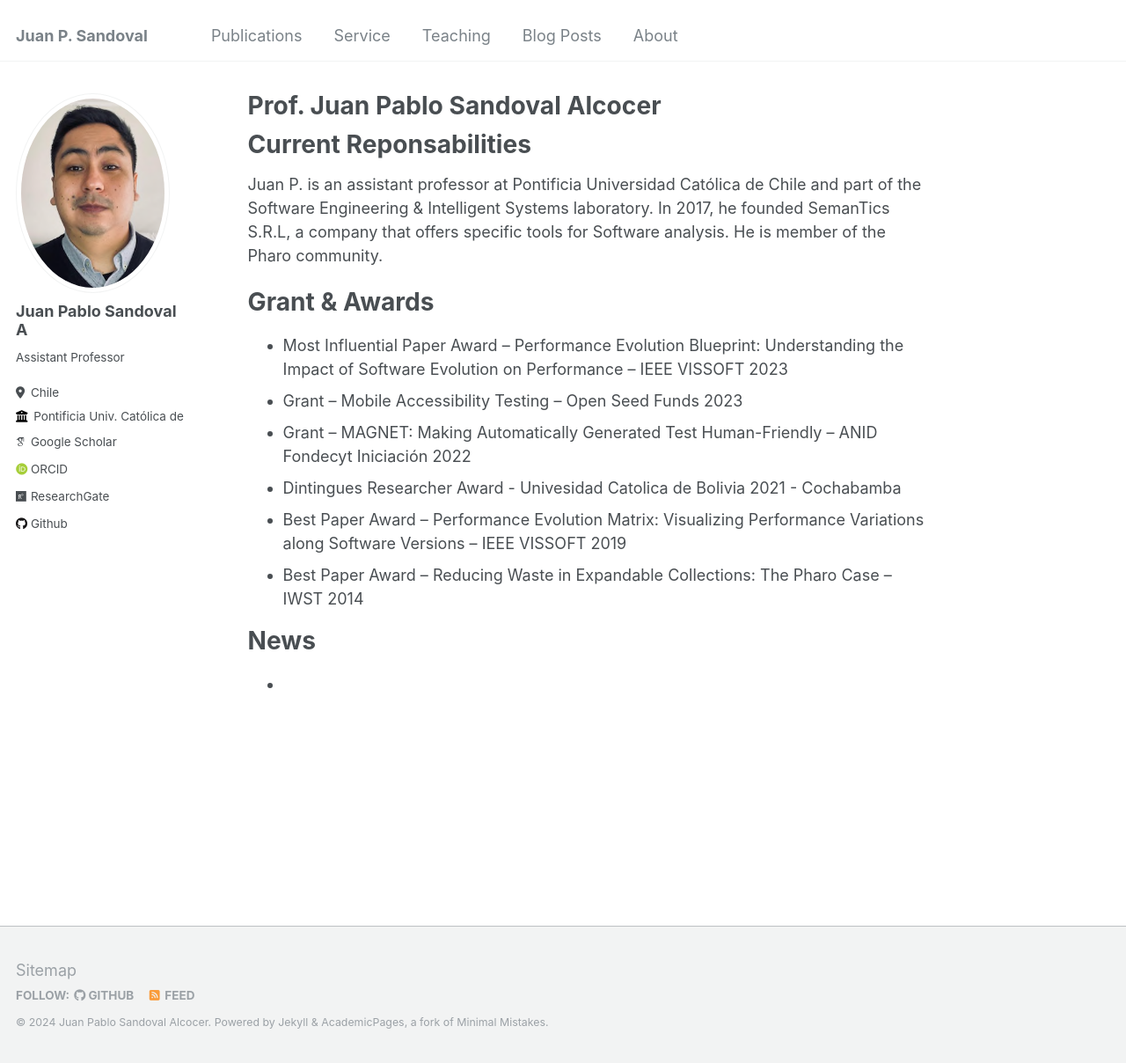
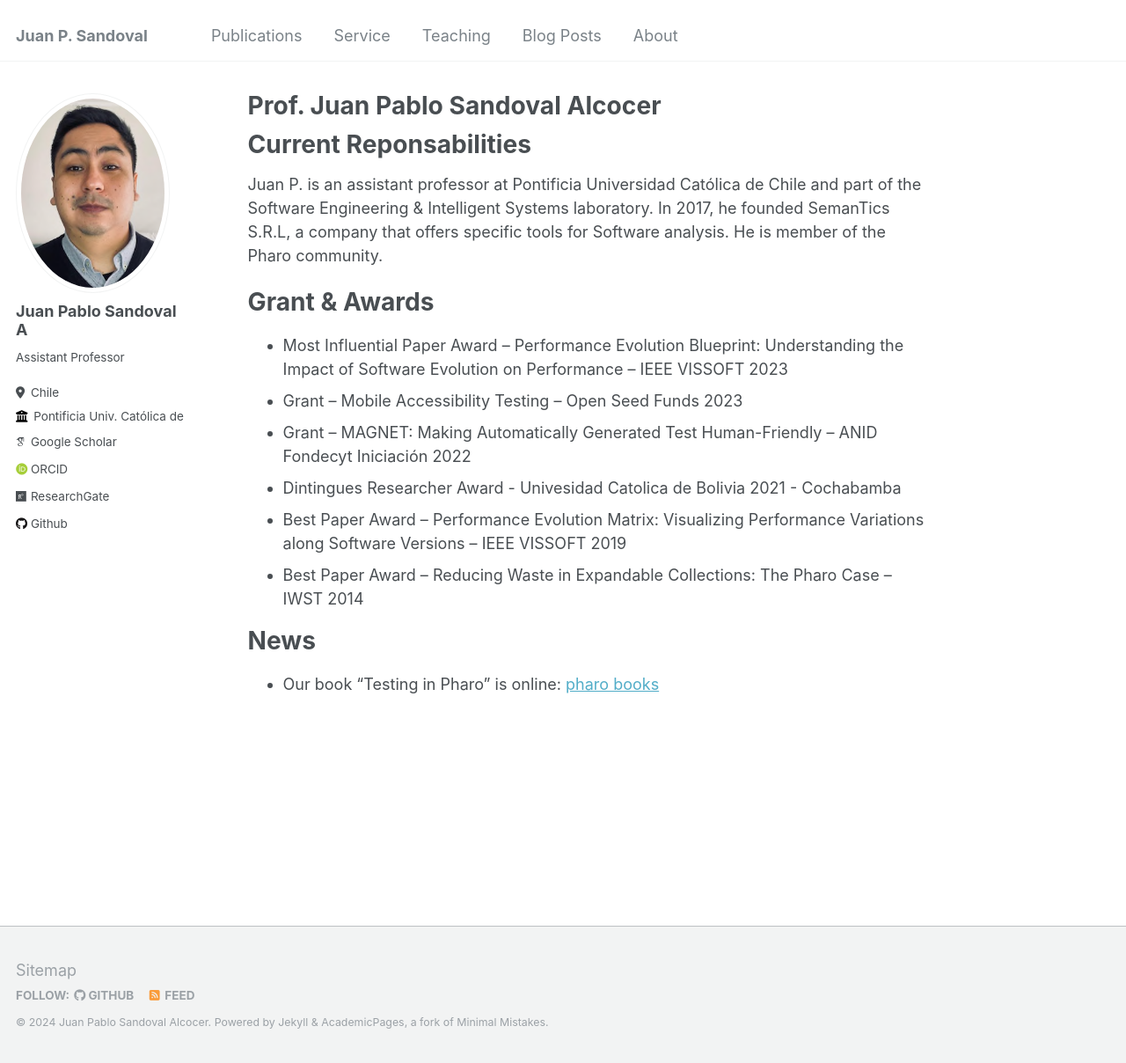
Before and after one commit to jpsandoval/jpsandoval.github.io, a Jekyll site: the page built from _pages/about.md, in a window 1280 px wide and 1208 px high. Shown: the whole window at 88% size. Built offline with Jekyll 4.4.1, drawn with Linux system fonts in a browser that asks for light colours; some web fonts are replaced.

Commit message:
adding book

```diff
--- a/_pages/about.md
+++ b/_pages/about.md
@@ -21,4 +21,4 @@ Grant & Awards
 
 News
 ======
--
+- Our book "Testing in Pharo" is online: [pharo books](https://pharo.org/news/2024-02-12-Book-Testing.html)
```
